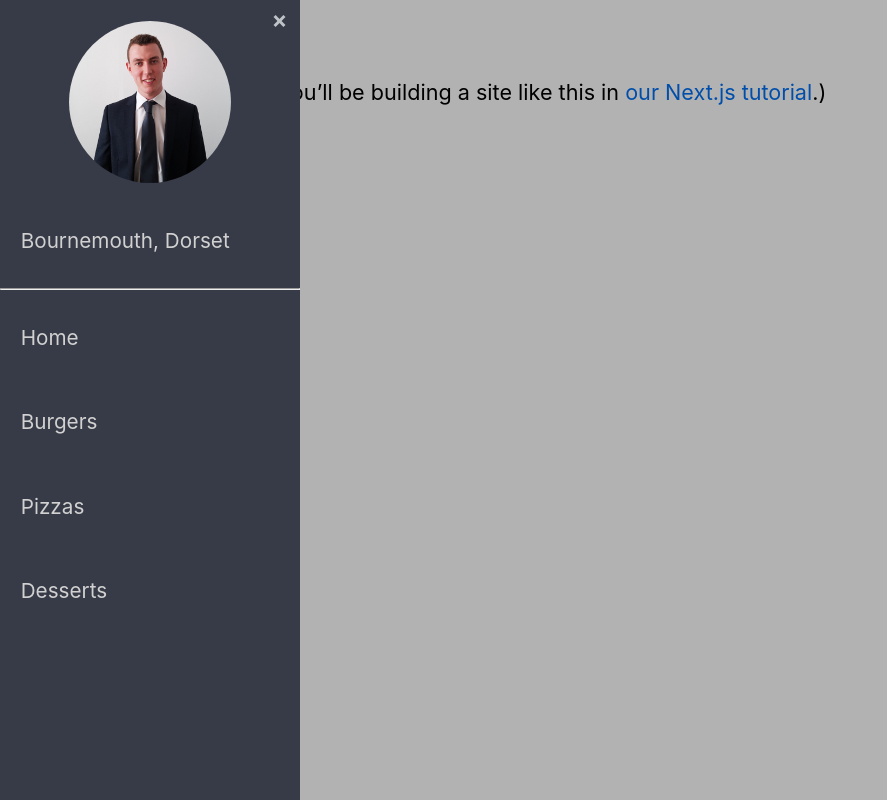
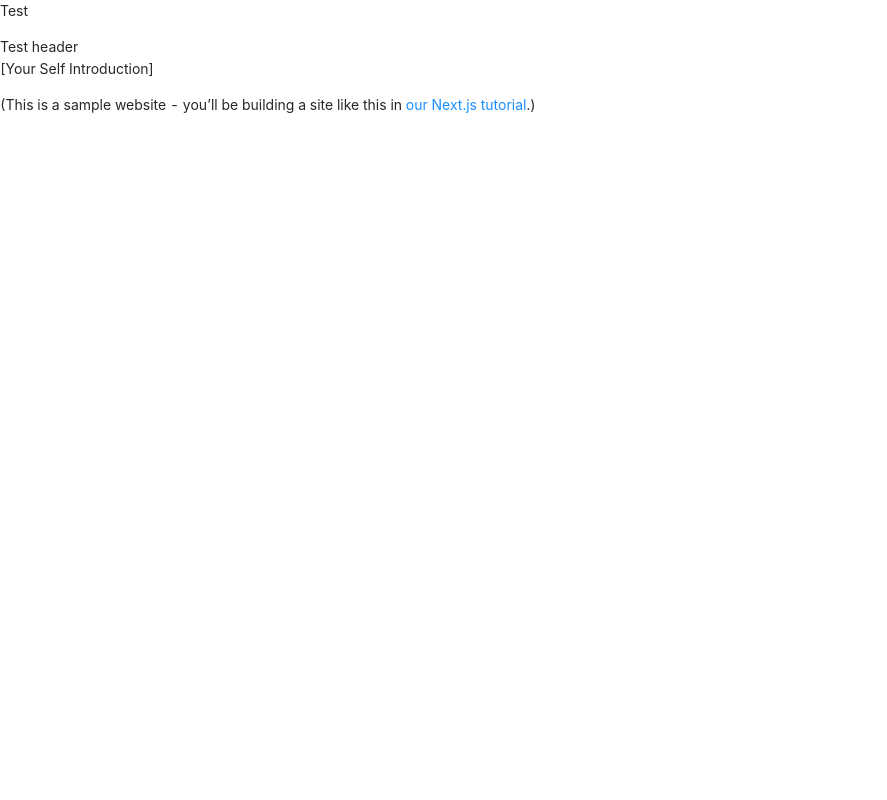
Before and after one commit to HaydenGriffin/portfolio-site, a Next.js app: page / in a window 1280 px wide. Shown: the whole page, without its empty margins (0-887 px from the left). Built offline with nearby package versions, Linux system fonts and the light colour scheme.

Commit message:
Added antd to the project

```diff
--- a/components/layout.module.css
+++ /dev/null
@@ -1,25 +0,0 @@
-.container {
-  max-width: 36rem;
-  padding: 0 1rem;
-  margin: 3rem auto 6rem;
-}
-
-.header {
-  display: flex;
-  flex-direction: column;
-  align-items: center;
-}
-
-.headerImage {
-  width: 6rem;
-  height: 6rem;
-}
-
-.headerHomeImage {
-  width: 8rem;
-  height: 8rem;
-}
-
-.backToHome {
-  margin: 3rem 0 0;
-}
--- a/components/layout.tsx
+++ b/components/layout.tsx
@@ -1,5 +1,4 @@
 import Head from 'next/head';
-import styles from './layout.module.css';
 import Link from 'next/link';
 import Navigation from './navigation';
 
@@ -22,7 +21,7 @@
         <meta name="twitter:card" content="summary_large_image" />
       </Head>
       <Navigation />
-      <header className={styles.header}></header>
+      <header>Test header</header>
       <main>{children}</main>
     </div>
   );
--- a/components/navigation.module.css
+++ /dev/null
@@ -1,15 +0,0 @@
-.navigationImage {
-  width: 9rem;
-  height: 9rem;
-  display: block;
-  margin: auto;
-  transition: transform 0.2s;
-}
-
-.navigationImage:hover {
-  transform: scale(1.1);
-}
-
-.navigationLocation {
-  padding: 1em;
-}
--- a/components/navigation.tsx
+++ b/components/navigation.tsx
@@ -1,33 +1,5 @@
 import React from 'react';
-import { slide as Menu } from 'react-burger-menu';
-import styles from './navigation.module.css';
-import utilStyles from '../styles/utils.module.css';
 
-export default (props) => {
-  return (
-    <Menu isOpen>
-      <img
-        src="/images/profile.jpg"
-        className={`${styles.navigationImage} ${utilStyles.borderCircle}`}
-        alt="Picture of me"
-      />
-      <p className={`${styles.navigationLocation}`}>Bournemouth, Dorset</p>
-      <hr className="solid" />
-      <a className="menu-item" href="/">
-        Home
-      </a>
-
-      <a className="menu-item" href="/burgers">
-        Burgers
-      </a>
-
-      <a className="menu-item" href="/pizzas">
-        Pizzas
-      </a>
-
-      <a className="menu-item" href="/desserts">
-        Desserts
-      </a>
-    </Menu>
-  );
+export default () => {
+  return <p>Test</p>;
 };
--- /dev/null
+++ b/next.config.js
@@ -0,0 +1,25 @@
+const withSass = require('@zeit/next-sass');
+const withLess = require('@zeit/next-less');
+const withCSS = require('@zeit/next-css');
+
+const isProd = process.env.NODE_ENV === 'production';
+
+// fix: prevents error when .less files are required by node
+if (typeof require !== 'undefined') {
+  require.extensions['.less'] = (file) => {};
+}
+
+module.exports = withCSS({
+  cssModules: true,
+  cssLoaderOptions: {
+    importLoaders: 1,
+    localIdentName: '[local]___[hash:base64:5]',
+  },
+  ...withLess(
+    withSass({
+      lessLoaderOptions: {
+        javascriptEnabled: true,
+      },
+    })
+  ),
+});
--- a/pages/_app.tsx
+++ b/pages/_app.tsx
@@ -1,4 +1,4 @@
-import '../styles/global.css';
+import '../styles/antd.less';
 import { AppProps } from 'next/app';
 
 export default function App({ Component, pageProps }: AppProps) {
--- a/pages/index.tsx
+++ b/pages/index.tsx
@@ -1,6 +1,5 @@
 import Head from 'next/head';
 import Layout, { siteTitle } from '../components/layout';
-import utilStyles from '../styles/utils.module.css';
 
 export default function Home() {
   return (
@@ -8,7 +7,7 @@
       <Head>
         <title>{siteTitle}</title>
       </Head>
-      <section className={utilStyles.headingMd}>
+      <section>
         <p>[Your Self Introduction]</p>
         <p>
           (This is a sample website - you’ll be building a site like this in{' '}
--- /dev/null
+++ b/styles/antd.less
@@ -0,0 +1,15 @@
+@import '~antd/dist/antd.css';
+
+@primary-color: #000; // primary color for all components
+@link-color: #1890ff; // link color
+@success-color: #52c41a; // success state color
+@warning-color: #faad14; // warning state color
+@error-color: #f5222d; // error state color
+@font-size-base: 14px; // major text font size
+@heading-color: rgba(0, 0, 0, 0.85); // heading text color
+@text-color: rgba(0, 0, 0, 0.65); // major text color
+@text-color-secondary: rgba(0, 0, 0, 0.45); // secondary text color
+@disabled-color: rgba(0, 0, 0, 0.25); // disable state color
+@border-radius-base: 4px; // major border radius
+@border-color-base: #d9d9d9; // major border color
+@box-shadow-base: 0 2px 8px rgba(0, 0, 0, 0.15); // major shadow for layers
--- a/styles/global.css
+++ /dev/null
@@ -1,97 +0,0 @@
-html,
-body {
-  padding: 0;
-  margin: 0;
-  font-family: -apple-system, BlinkMacSystemFont, Segoe UI, Roboto, Oxygen,
-    Ubuntu, Cantarell, Fira Sans, Droid Sans, Helvetica Neue, sans-serif;
-  line-height: 1.6;
-  font-size: 18px;
-}
-
-* {
-  box-sizing: border-box;
-}
-
-a {
-  color: #0070f3;
-  text-decoration: none;
-}
-
-img {
-  max-width: 100%;
-  display: block;
-}
-
-#page-wrap {
-  text-align: center;
-
-  /* Prevent sidebar from showing a scrollbar on page */
-  overflow: auto;
-}
-
-/* Individual item */
-.bm-item {
-  display: inline-block;
-
-  /* Our sidebar item styling */
-  text-decoration: none;
-  margin-bottom: 10px;
-  color: #d1d1d1;
-  transition: color 0.2s;
-}
-
-/* Position and sizing of burger button */
-.bm-burger-button {
-  position: fixed;
-  width: 36px;
-  height: 30px;
-  left: 36px;
-  top: 36px;
-}
-
-/* Color/shape of burger icon bars */
-.bm-burger-bars {
-  background: #373a47;
-}
-
-/* Position and sizing of clickable cross button */
-.bm-cross-button {
-  height: 24px;
-  width: 24px;
-}
-
-/* Color/shape of close button cross */
-.bm-cross {
-  background: #bdc3c7;
-}
-
-/* General sidebar styles */
-.bm-menu {
-  padding-top: 1em;
-  background: #373a47;
-  font-size: 1.15em;
-}
-
-.menu-item {
-  padding: 1em 1em;
-}
-
-/* Change color on hover */
-.menu-item:hover {
-  color: white;
-}
-
-/* Morph shape necessary with bubble or elastic */
-.bm-morph-shape {
-  fill: #373a47;
-}
-
-/* Wrapper for item list */
-.bm-item-list {
-  color: #b8b7ad;
-}
-
-/* Styling of overlay */
-.bm-overlay {
-  background: rgba(0, 0, 0, 0.3);
-}
--- a/styles/utils.module.css
+++ /dev/null
@@ -1,56 +0,0 @@
-.heading2Xl {
-  font-size: 2.5rem;
-  line-height: 1.2;
-  font-weight: 800;
-  letter-spacing: -0.05rem;
-  margin: 1rem 0;
-}
-
-.headingXl {
-  font-size: 2rem;
-  line-height: 1.3;
-  font-weight: 800;
-  letter-spacing: -0.05rem;
-  margin: 1rem 0;
-}
-
-.headingLg {
-  font-size: 1.5rem;
-  line-height: 1.4;
-  margin: 1rem 0;
-}
-
-.headingMd {
-  font-size: 1.2rem;
-  line-height: 1.5;
-}
-
-.borderCircle {
-  border-radius: 9999px;
-}
-
-.colorInherit {
-  color: inherit;
-}
-
-.padding1px {
-  padding-top: 1px;
-}
-
-.list {
-  list-style: none;
-  padding: 0;
-  margin: 0;
-}
-
-.listItem {
-  margin: 0 0 1.25rem;
-}
-
-.lightText {
-  color: #666;
-}
-
-hr.solid {
-  border-top: 3px solid #bbb;
-}
```
Also changed, not shown: package.json (+6 -2 lines), 1 other file (tests, documents, lock files or other folders).
